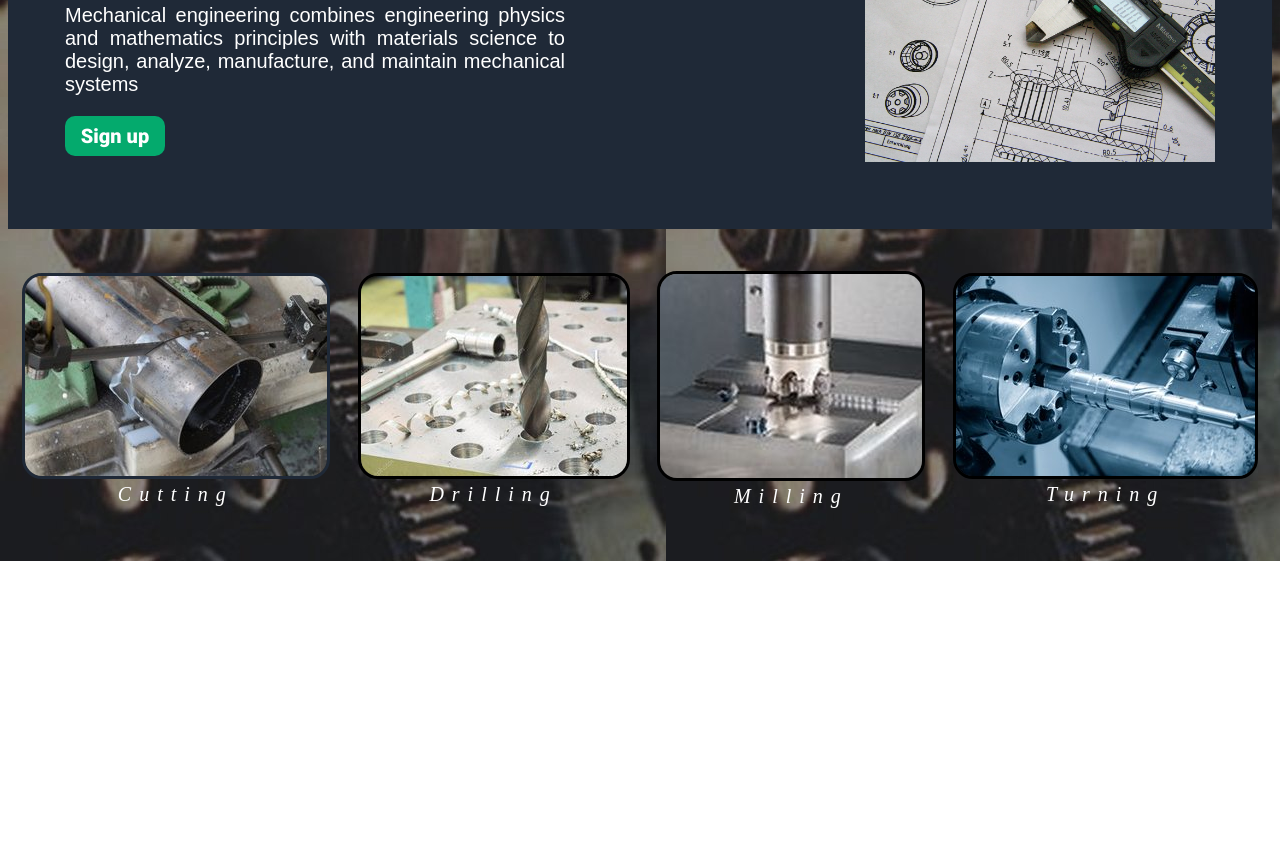
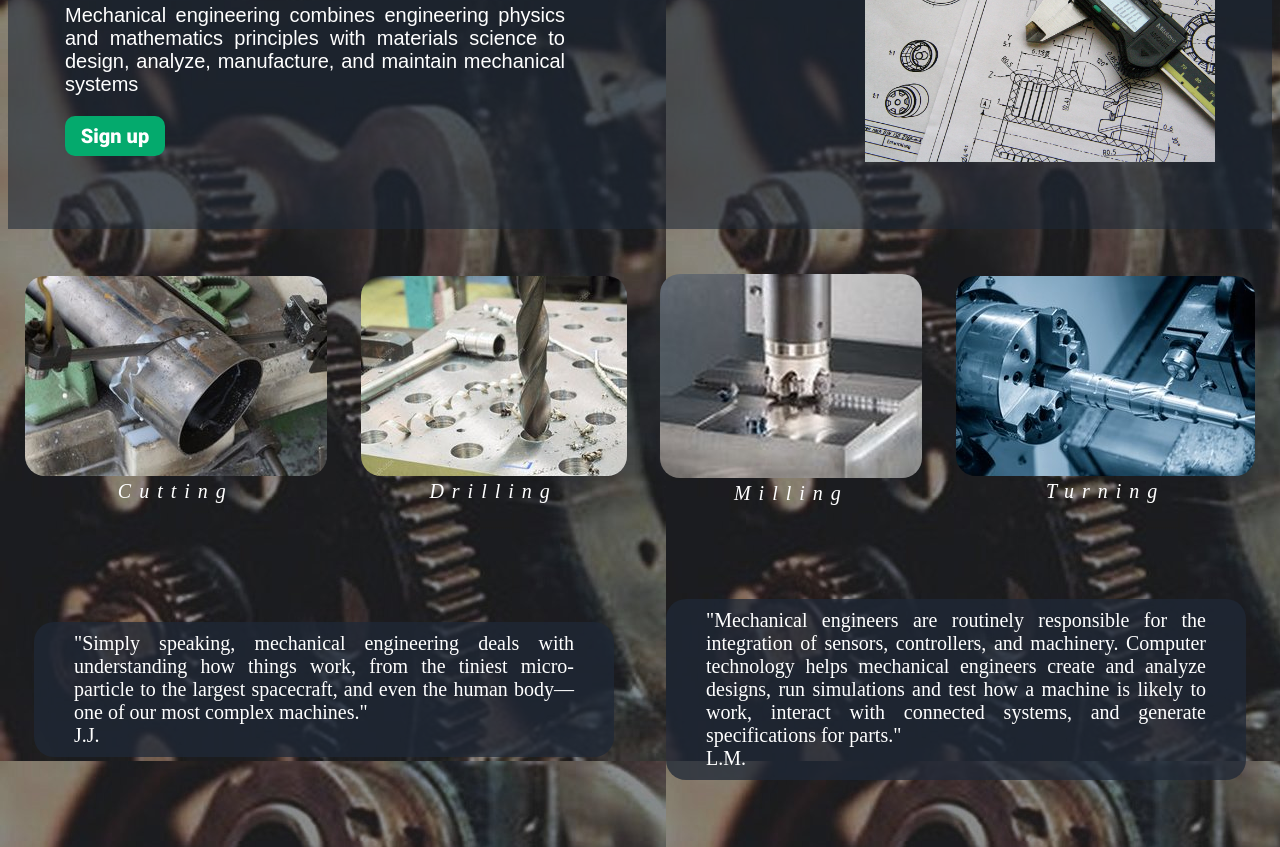
Before and after one commit to AF72/project_landing_page, a plain HTML site: page index.html in a window 1280 px wide. Shown: the part 239-1086 px from the top of the page. Before the commit the page ends 800 px from the top, so only its background shows below. Drawn offline with Linux system fonts and the light colour scheme.

Commit message:
Add new iten

```diff
--- a/index.html
+++ b/index.html
@@ -57,6 +57,23 @@
           <p>Turning</p>
         </div>
       </div>
+      <div class="main2">
+        <div class="main2_iten1">
+          "Simply speaking, mechanical engineering deals with understanding how
+          things work, from the tiniest micro-particle to the largest
+          spacecraft, and even the human body—one of our most complex
+          machines."<br />
+          J.J.
+        </div>
+        <div class="main2_iten2">
+          "Mechanical engineers are routinely responsible for the integration of
+          sensors, controllers, and machinery. Computer technology helps
+          mechanical engineers create and analyze designs, run simulations and
+          test how a machine is likely to work, interact with connected systems,
+          and generate specifications for parts."<br />
+          L.M.
+        </div>
+      </div>
     </main>
 
     <footer></footer>
--- a/styles.css
+++ b/styles.css
@@ -21,12 +21,13 @@ body {
 }
 
 .header > div {
-  background-color: #1f2937;
+  background-color: #1f293793;
   font-family: roboto;
+  font-size: 30px;
   color: white;
   text-align: center;
+
   line-height: 75px;
-  font-size: 20px;
   padding: 0px;
 }
 
@@ -36,6 +37,7 @@ body {
 
 .linkone {
   flex-grow: 1;
+
   cursor: pointer;
 }
 
@@ -49,10 +51,16 @@ body {
   cursor: pointer;
 }
 
+.linkone:hover,
+.linktwo:hover,
+.linkthree:hover {
+  background-color: #3b4c64c5;
+}
+
 /* Style Login elements */
 
 .information {
-  background-color: #1f2937;
+  background-color: #1f293793;
   display: flex;
   flex-direction: row;
   justify-content: center;
@@ -107,14 +115,13 @@ body {
 }
 
 .main1_iten1 > img {
-  border-style: solid;
   border-radius: 20px;
-  border-color: #1f2937;
   cursor: pointer;
 }
 
-.main1_iten1:hover {
-  opacity: 0.5;
+.main1_iten1 > img:hover {
+  border: 10px solid #2f3f5588;
+  cursor: pointer;
 }
 
 .main1_iten1 > p {
@@ -124,17 +131,15 @@ body {
   letter-spacing: 8px;
   text-align: center;
   margin: 0px;
-  cursor: pointer;
 }
 
 .main1_iten2 > img {
-  border-style: solid;
   border-radius: 20px;
-  border-color: black;
 }
 
-.main1_iten2:hover {
-  opacity: 0.5;
+.main1_iten2 > img:hover {
+  border: 10px solid #2f3f5588;
+  cursor: pointer;
 }
 
 .main1_iten2 > p {
@@ -144,17 +149,15 @@ body {
   letter-spacing: 8px;
   text-align: center;
   margin: 0px;
-  cursor: pointer;
 }
 
 .main1_iten3 > img {
-  border-style: solid;
   border-radius: 20px;
-  border-color: black;
 }
 
-.main1_iten3:hover {
-  opacity: 0.5;
+.main1_iten3 > img:hover {
+  border: 10px solid #2f3f5588;
+  cursor: pointer;
 }
 
 .main1_iten3 > p {
@@ -164,17 +167,15 @@ body {
   letter-spacing: 8px;
   text-align: center;
   margin: 0px;
-  cursor: pointer;
 }
 
 .main1_iten4 > img {
-  border-style: solid;
   border-radius: 20px;
-  border-color: black;
 }
 
-.main1_iten4:hover {
-  opacity: 0.5;
+.main1_iten4 > img:hover {
+  border: 10px solid #2f3f5588;
+  cursor: pointer;
 }
 
 .main1_iten4 > p {
@@ -184,5 +185,24 @@ body {
   letter-spacing: 8px;
   text-align: center;
   margin: 0px;
-  cursor: pointer;
 }
+
+/* Styling the main2 */
+.main2 {
+  display: flex;
+  flex-wrap: wrap;
+  align-items: center;
+  justify-content: space-around;
+  height: 300px;
+}
+
+.main2 > div {
+  color: white;
+  text-align: justify;
+  font-size: 20px;
+  background-color: #1f2937c0;
+  height: auto;
+  width: 500px;
+  padding: 10px 40px;
+  border-radius: 20px;
+}
```
